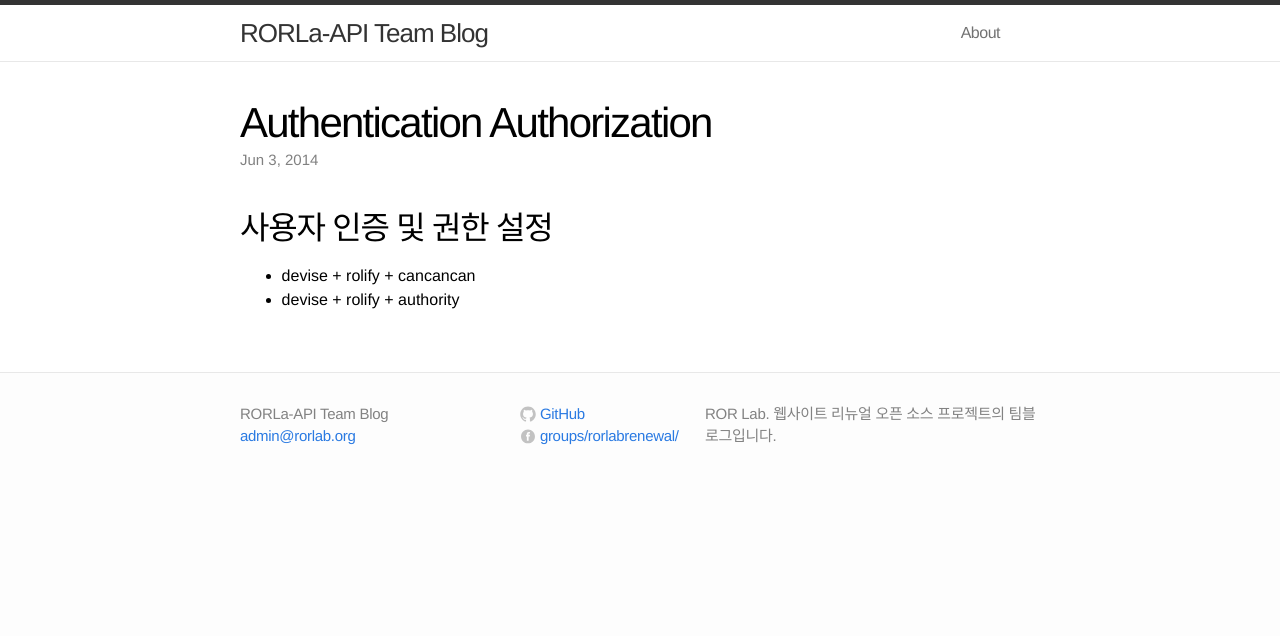
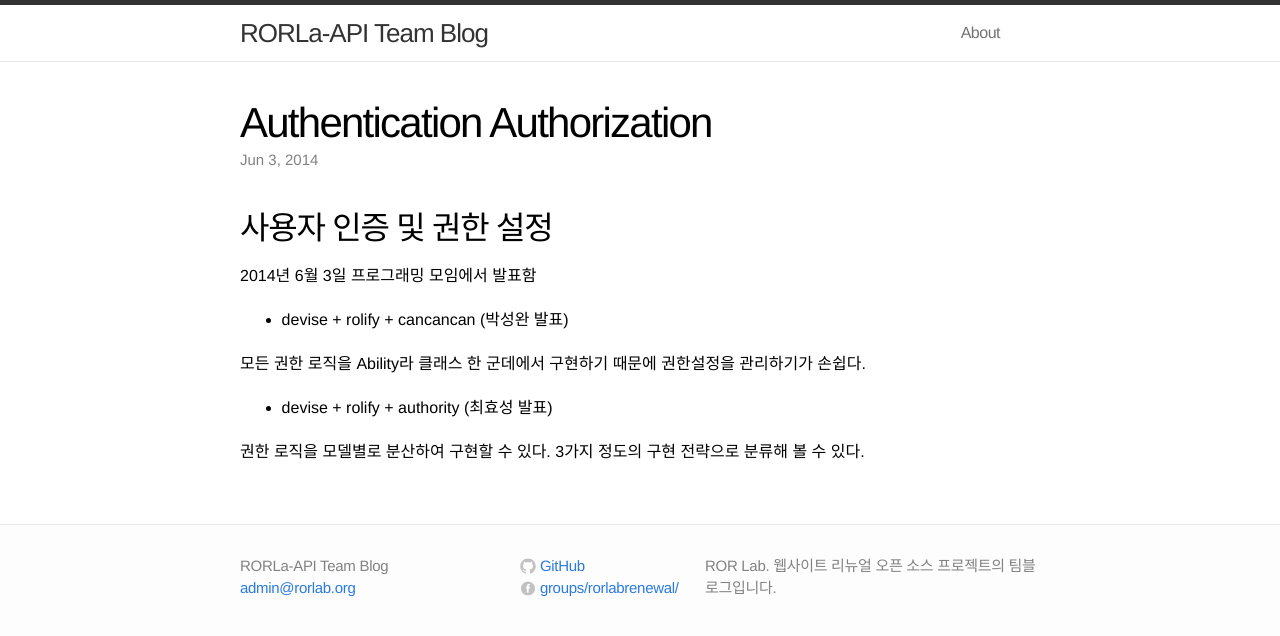
Before and after one commit to RORLabNew/rorlabnew.github.io, a Jekyll site: the page built from _posts/2014-06-03-authentication-authorization.md, in a window 1280 px wide. Shown: the top 636 px of the page. Built offline with Jekyll 4.4.1, drawn with Linux system fonts in a browser that asks for light colours; Markdown is read by kramdown in place of the engine named in the settings.

Commit message:
Updated 2014-06-03-authentication-authorization.md

```diff
--- a/_posts/2014-06-03-authentication-authorization.md
+++ b/_posts/2014-06-03-authentication-authorization.md
@@ -5,5 +5,12 @@ published: true
 
 ## 사용자 인증 및 권한 설정
 
-* devise + rolify + cancancan
-* devise + rolify + authority
+2014년 6월 3일 프로그래밍 모임에서 발표함
+
+* devise + rolify + cancancan (박성완 발표)
+
+모든 권한 로직을 Ability라 클래스 한 군데에서 구현하기 때문에 권한설정을 관리하기가 손쉽다.
+
+* devise + rolify + authority (최효성 발표)
+
+권한 로직을 모델별로 분산하여 구현할 수 있다. 3가지 정도의 구현 전략으로 분류해 볼 수 있다.
```
